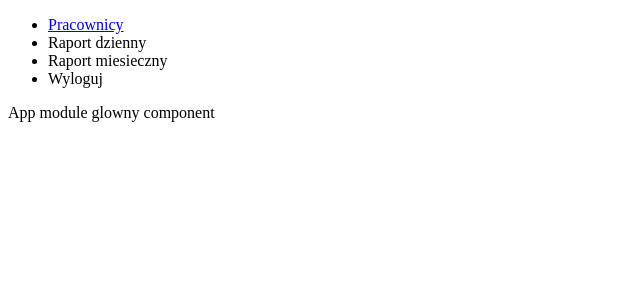
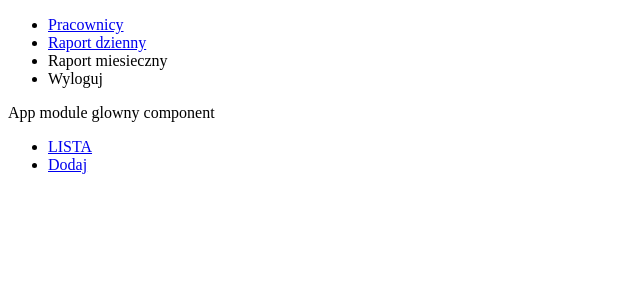
Before and after one commit to nataliaborowiecka/projekt, an Angular app: page /dailyraport in a window 1280 px wide. Before the commit this address led to /. Shown: the top 300 px of the page, without its empty margins (0-640 px from the left). Built offline with nearby package versions, Linux system fonts and the light colour scheme.

Commit message:
add daily raport module

```diff
--- a/src/app/app.component.html
+++ b/src/app/app.component.html
@@ -4,7 +4,11 @@
       Pracownicy
     </a>
   </li>
-  <li>Raport dzienny</li>
+  <li>
+    <a [routerLink]="['/dailyraport']">
+      Raport dzienny
+    </a>
+  </li>
   <li>Raport miesieczny</li>
   <li>Wyloguj</li>
 </ul>
--- /dev/null
+++ b/src/app/dailyraport/add/add.component.ts
@@ -0,0 +1,11 @@
+import { Component, OnInit } from '@angular/core';
+
+@Component({
+  selector: 'app-dailyraport-add',
+  templateUrl: './dailyraport-add.component.html'
+})
+export class DailyraportAddComponent implements OnInit {
+  constructor() {}
+
+  ngOnInit(): void {}
+}
--- /dev/null
+++ b/src/app/dailyraport/add/dailyraport-add.component.html
@@ -0,0 +1 @@
+Dodaj raport dzienny
--- /dev/null
+++ b/src/app/dailyraport/list/dailyraport-list.component.html
@@ -0,0 +1,12 @@
+<ul>
+  <li>
+    <a [routerLink]="['/dailyraport/list']">
+      LISTA
+    </a>
+  </li>
+  <li>
+    <a [routerLink]="['/dailyraport/add']">
+      Dodaj
+    </a>
+  </li>
+</ul>
--- /dev/null
+++ b/src/app/dailyraport/list/list.component.ts
@@ -0,0 +1,11 @@
+import { Component, OnInit } from '@angular/core';
+
+@Component({
+  selector: 'app-dailyraport-list',
+  templateUrl: './dailyraport-list.component.html'
+})
+export class DailyraportListComponent implements OnInit {
+  constructor() {}
+
+  ngOnInit(): void {}
+}
```
Also changed, not shown: src/app/app-routing.module.ts (+15 -1 lines), src/app/app.module.ts (+4 -9 lines), src/app/dailyraport/dailyraport.module.ts (added, +15 -0 lines), src/app/employee/employee.module.ts (+4 -5 lines).
